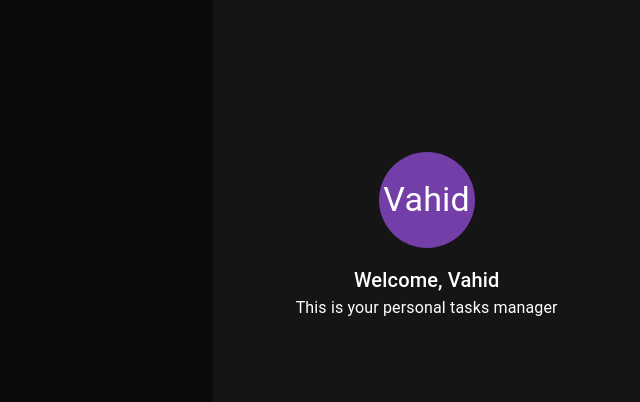
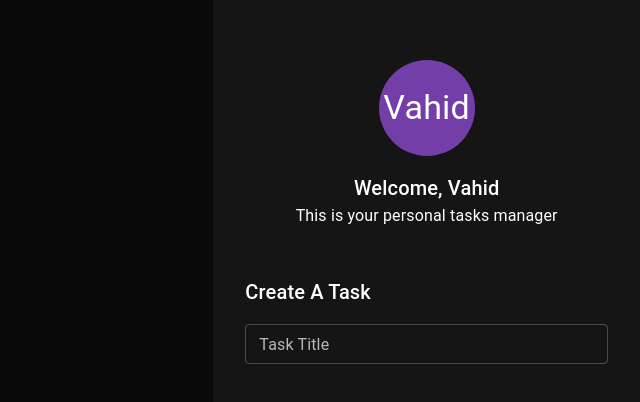
Before and after one commit to SaeedAbi/todo-practice, a React (Create React App) app: page / in a window 1280 px wide. Shown: the part 164-566 px from the top of the page, without its empty margins (640-1280 px from the left). Built offline with nearby package versions, Linux system fonts and the light colour scheme.

Commit message:
:construction: add _TaskTitle component for CreateTaskForm

```diff
--- /dev/null
+++ b/src/components/CreateTaskForm/CreateTaskForm.tsx
@@ -0,0 +1,17 @@
+import React, {FC, ReactElement} from 'react';
+import {Box, Stack, Typography} from "@mui/material";
+import TaskTitle from "./_TaskTitle";
+import TaskDescription from "./_TaskDescription";
+
+const CreateTaskForm:FC = ():ReactElement => {
+    return (
+       <Box display='flex' flexDirection='column' alignItems='flex-start' width='100%' px={4} my={6}>
+           <Typography component='h2' variant='h6' mb={2}>Create A Task</Typography>
+           <Stack spacing={2} sx={{width:'100%'}}>
+            <TaskTitle/>
+           </Stack>
+       </Box>
+    );
+};
+
+export default CreateTaskForm;
--- /dev/null
+++ b/src/components/CreateTaskForm/Interfaces/IDisabled.ts
@@ -0,0 +1,3 @@
+export interface IDisabled{
+    disabled?:boolean
+}
--- /dev/null
+++ b/src/components/CreateTaskForm/Interfaces/ITextField.ts
@@ -0,0 +1,7 @@
+import {IDisabled} from "./IDisabled";
+import React from "react";
+
+export interface ITextField extends IDisabled{
+    onChange?:(e: React.ChangeEvent<HTMLInputElement | HTMLTextAreaElement>)=>void;
+
+}
--- /dev/null
+++ b/src/components/CreateTaskForm/_TaskTitle.tsx
@@ -0,0 +1,28 @@
+import React, {FC, ReactElement} from 'react';
+import {TextField} from "@mui/material";
+import {ITextField} from "./Interfaces/ITextField";
+import {log} from "node:util";
+import PropTypes from "prop-types";
+
+const TaskTitle:FC<ITextField> = ({onChange=e=>console.log(e),disabled=false}):ReactElement => {
+    return (
+<TextField
+id='title'
+label='Task Title'
+placeholder='Task Title'
+variant='outlined'
+size='small'
+name='title'
+fullWidth
+disabled={disabled}
+onChange={onChange}
+/>
+    );
+};
+
+TaskTitle.propTypes={
+    onChange:PropTypes.func,
+    disabled:PropTypes.bool,
+}
+
+export default TaskTitle;
--- a/src/components/sidbar/Sidbar.tsx
+++ b/src/components/sidbar/Sidbar.tsx
@@ -1,6 +1,7 @@
 import React, {FC, ReactElement} from 'react';
 import {Grid} from "@mui/material";
 import Profile from "../profile/Profile";
+import CreateTaskForm from "../CreateTaskForm/CreateTaskForm";
 
 const Sidbar:FC = ():ReactElement => {
     return (
@@ -17,6 +18,7 @@ const Sidbar:FC = ():ReactElement => {
             alignItems: 'center',
         }}>
             <Profile name='Vahid'/>
+            <CreateTaskForm/>
         </Grid>
     );
 };
```
